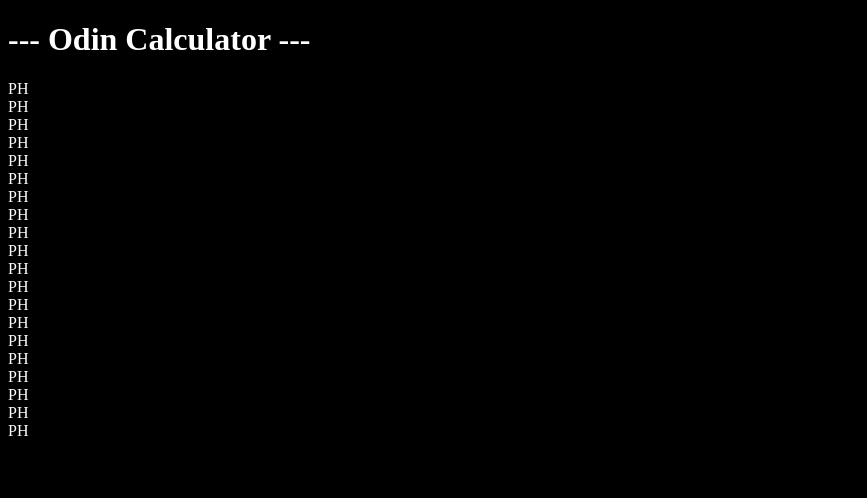
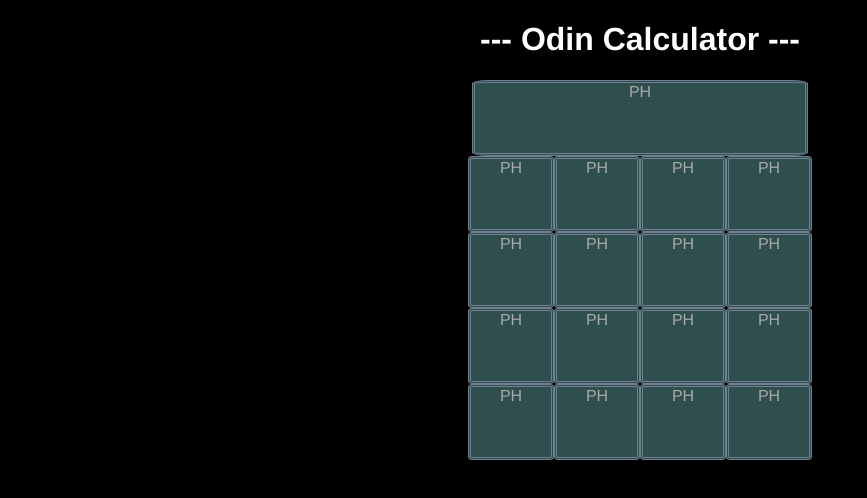
Before and after one commit to Hannalysis/odin-calculator, a plain HTML site: page index.html in a window 1280 px wide. Shown: the whole page, without its empty margins (0-867 px from the left). Drawn offline with Linux system fonts and the light colour scheme.

Commit message:
Styling to generated calculator ui
Including an override on the top row to allow space for screen.

```diff
--- a/style.css
+++ b/style.css
@@ -2,3 +2,39 @@
     background-color: black;
     color: white;
 }
+
+h1 {
+    text-align: center;
+    font-family: 'Franklin Gothic Medium', 'Arial Narrow', Arial, sans-serif;
+}
+
+.row {
+    display: flex;
+    flex-grow: 1;
+}
+
+#container {
+    display: flex;
+    flex-direction: column;
+    align-items: center;
+}
+
+.box {
+    background-color: darkslategray;
+    border-radius: 5%;
+    border-style: double;
+    border-color: slategray;
+    width: 80px;
+    height: 70px;
+    color: darkgray;
+    font-family: 'Franklin Gothic Medium', 'Arial Narrow', Arial, sans-serif;
+    text-align: center;
+}
+
+#box1, #box2, #box4 {
+    display: none;
+}
+
+#box3 {
+    width: 330px;
+}
```
